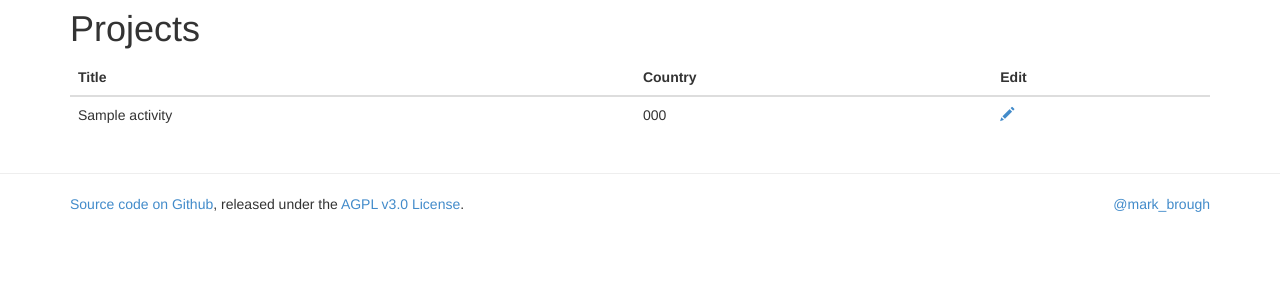
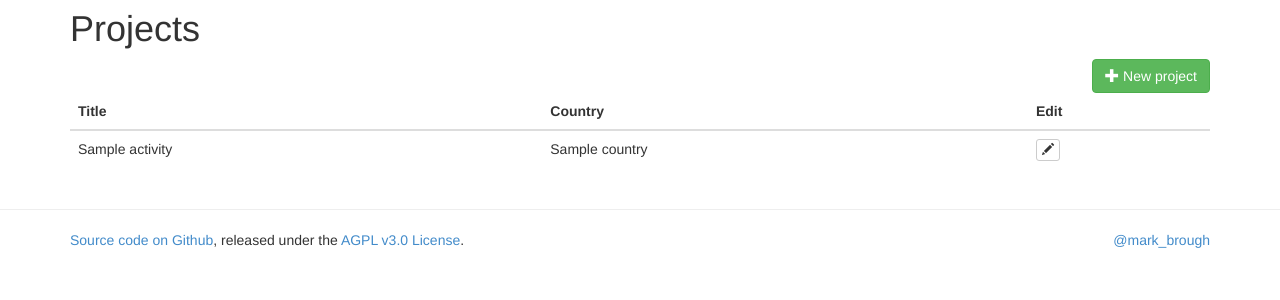
Before and after one commit to bsi-liberia/liberia-projects, a Flask app: template maediprojects/templates/home.html in a window 1280 px wide. Shown: the part 51-351 px from the top of the page. Run offline with Flask 2, Linux system fonts and the light colour scheme; tables that the repository leaves empty hold one stand-in row (values such as "Sample post"); the template is opened without the code that fills it: values that come from a table or form of the project are taken from there, most other values are stand-ins (such as "Sample title", 1, 10 or a date in 2020); parts of the project's set-up code (start-up, migrations or seed data) failed here and were passed over; some libraries are stand-ins or nearby versions.

Commit message:
Improve links from the home page

```diff
--- a/maediprojects/templates/home.html
+++ b/maediprojects/templates/home.html
@@ -2,6 +2,10 @@
 {% block title %}Dashboard{% endblock %}
 {% block content %}
 <h1>Projects</h1>
+<a class="btn btn-success btn-large pull-right" href="{{url_for('activity_new')}}">
+  <i class="glyphicon glyphicon-plus"></i>
+  New project
+</a>
 <table class="table">
   <thead>
     <th>Title</th>
@@ -12,9 +16,10 @@
     {% for activity in activities %}
     <tr>
       <td>{{ activity.title }}</td>
-      <td>{{ activity.recipient_country_code }}</td>
+      <td>{{ activity.recipient_country.name }}</td>
       <td><a href="{{url_for('activity_edit',
-            activity_id = activity.id)}}">
+            activity_id = activity.id)}}"
+            class="btn btn-default btn-xs">
             <span class="glyphicon glyphicon-pencil"></span>
           </a></td>
     </tr>
```
